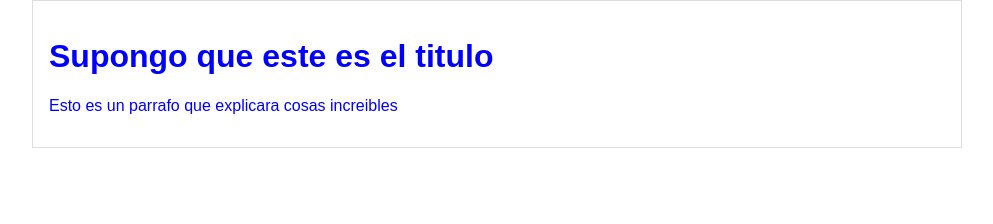
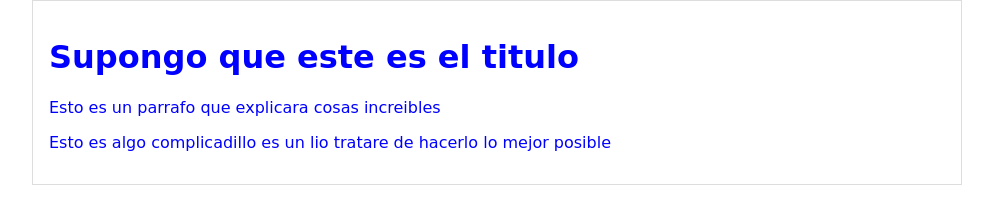
Before and after one commit to tania-black/hyperblog, a plain HTML site: page blogpost.html in a window 1280 px wide. Shown: the whole page, without its empty margins (143-1136 px from the left). Drawn offline with Linux system fonts and the light colour scheme.

Commit message:
Agregado el parrafo

```diff
--- a/blogpost.html
+++ b/blogpost.html
@@ -7,6 +7,7 @@
         <div id="container">
         <h1>Supongo que este es el titulo</h1>
         <p> Esto es un parrafo que explicara cosas increibles </p>
+        <p>Esto es algo complicadillo es un lio tratare de hacerlo lo mejor posible</p>
         </div>
     </body>
 </html>
--- a/css/estilos.css
+++ b/css/estilos.css
@@ -2,7 +2,7 @@ body
 {
     color: blue;
     text-align: center;
-    font-family: "Arial";
+    font-family: cursive;
     margin: 0;
     padding: 0;
 }
```
